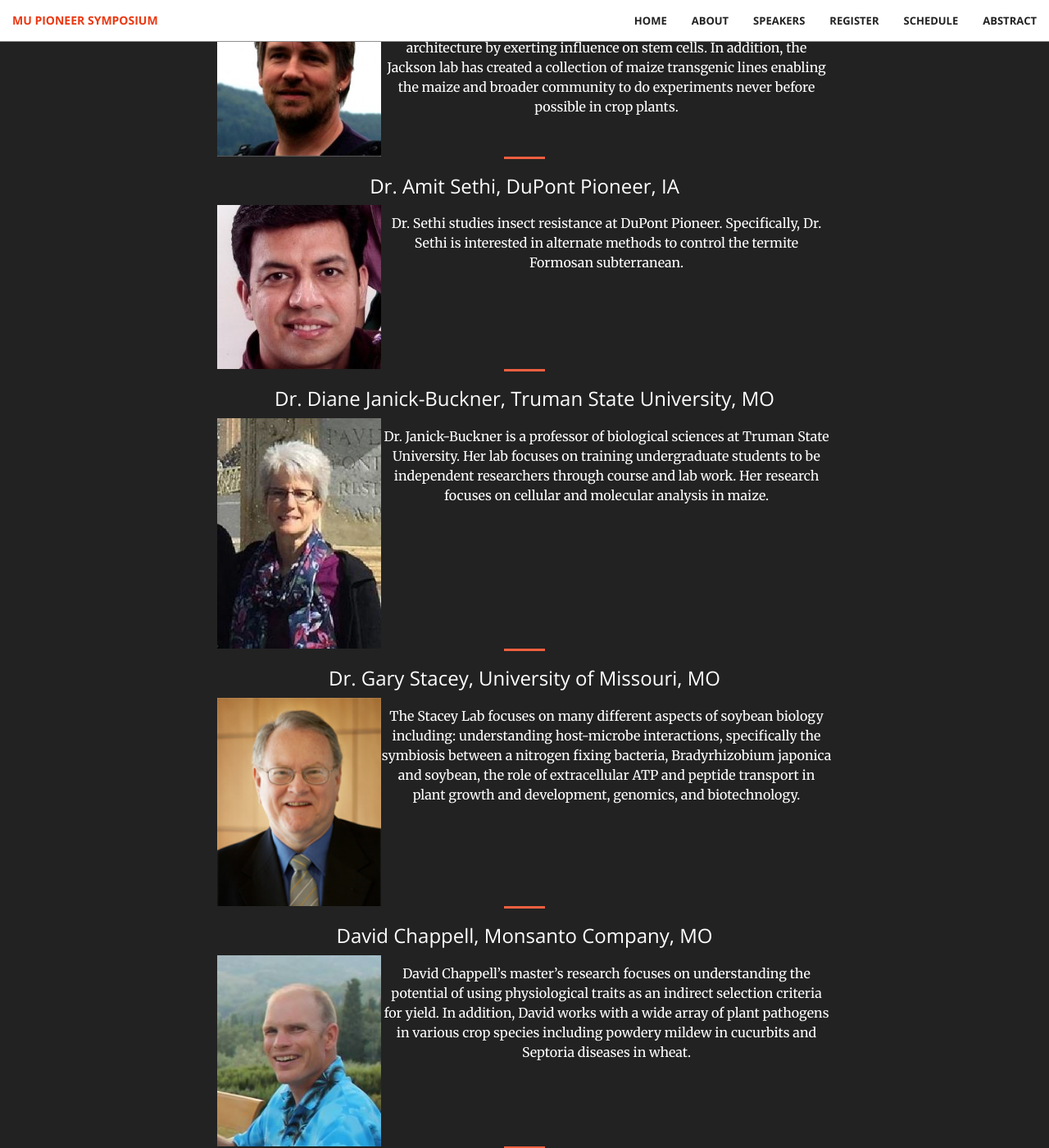
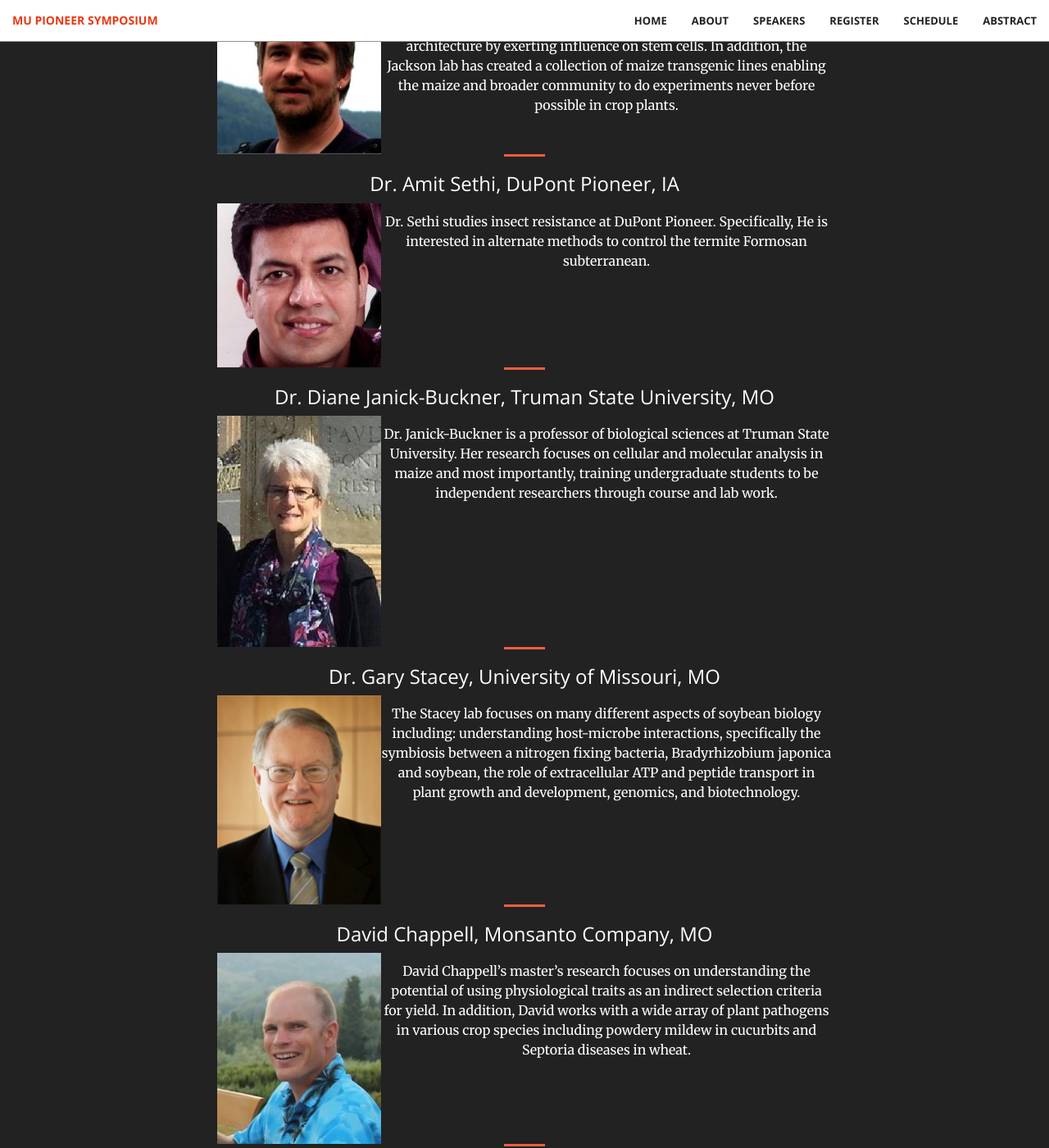
Before and after one commit to mupioneersymposium/mupioneersymposium.github.io, a Jekyll site: the page built from speakers.md, in a window 1280 px wide and 1400 px high, scrolled down 628 px. Shown: the whole window at 82% size. Built offline with Jekyll 4.4.1, drawn with Linux system fonts in a browser that asks for light colours.

Commit message:
Update speakers.md

```diff
--- a/speakers.md
+++ b/speakers.md
@@ -6,7 +6,7 @@ layout: regular
 
 ### Dr. Kevin Hayes, DuPont Pioneer, IA
 
-<img src="/img/kevinH.jpeg" alt="Dr. Kevin Hayes Photo" width="200px" style="float: left" />
+<img src="/img/kevinH.jpeg" alt="Dr. Kevin Hayes Photo" width="150px" style="float: left" />
 
 Dr. Hayes is a team leader for genomics operations and protein structure analysis at DuPont Pioneer. His research interests include: using informational database and high-throughput chemical genomics to correlate phenotypes to gene variations. And his role at DuPont Pioneer is to lead a team esponsible for the management, analysis and dissemination of Next Generation Sequencing (NGS) data. Including sample management, pipeline development and management, alignment, assembly and interpretation of RNAseq, WGS, miRNAseq, TSSseq, microarray and specialized NGS applications.
 
@@ -27,7 +27,7 @@ The Jackson Lab studies signals in cells that regulate growth and shape in plant
 
 <img src="/img/speaker2.png" alt="Dr. Amit Sethi Photo" width="200px" style="float: left" />
 
-Dr. Sethi studies insect resistance at DuPont Pioneer. Specifically, Dr. Sethi is interested in alternate methods to control the termite Formosan subterranean.
+Dr. Sethi studies insect resistance at DuPont Pioneer. Specifically, He is interested in alternate methods to control the termite Formosan subterranean.
 
 
 <hr style="clear: both;" />
@@ -36,7 +36,7 @@ Dr. Sethi studies insect resistance at DuPont Pioneer. Specifically, Dr. Sethi i
 
 <img src="/img/jb2.JPG" alt="Dr. Diane Janick-Buckner" width="200px" style="float: left" />
 
-Dr. Janick-Buckner is a professor of biological sciences at Truman State University. Her lab focuses on training undergraduate students to be independent researchers through course and lab work. Her research focuses on cellular and molecular analysis in maize.
+Dr. Janick-Buckner is a professor of biological sciences at Truman State University. Her research focuses on cellular and molecular analysis in maize and most importantly, training undergraduate students to be independent researchers through course and lab work.
 
 <hr style="clear: both;" />
 
@@ -44,7 +44,7 @@ Dr. Janick-Buckner is a professor of biological sciences at Truman State Univers
 
 <img src="/img/speaker3.jpeg" alt="Dr. Gary Stacey Photo" width="200px" style="float: left" />
 
-The Stacey Lab focuses on many different aspects of soybean biology including: understanding host-microbe interactions, specifically the symbiosis between a nitrogen fixing bacteria, Bradyrhizobium japonica and soybean, the role of extracellular ATP and peptide transport in plant growth and development, genomics, and biotechnology.
+The Stacey lab focuses on many different aspects of soybean biology including: understanding host-microbe interactions, specifically the symbiosis between a nitrogen fixing bacteria, Bradyrhizobium japonica and soybean, the role of extracellular ATP and peptide transport in plant growth and development, genomics, and biotechnology.
 
 <hr style="clear: both;" />
 
```
